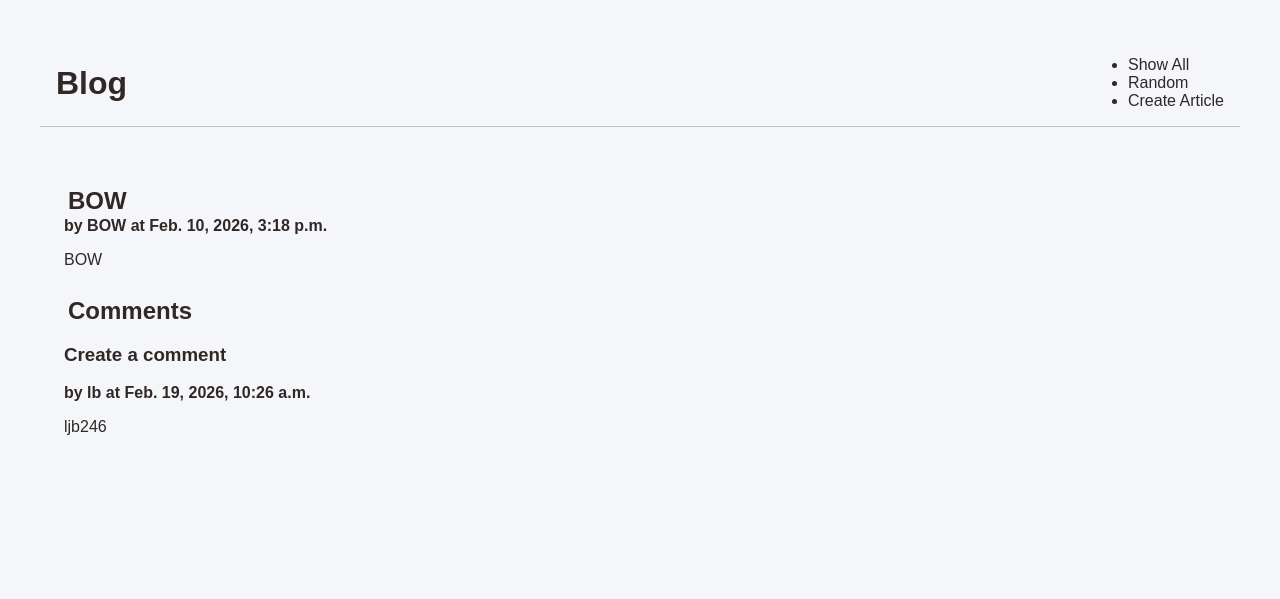
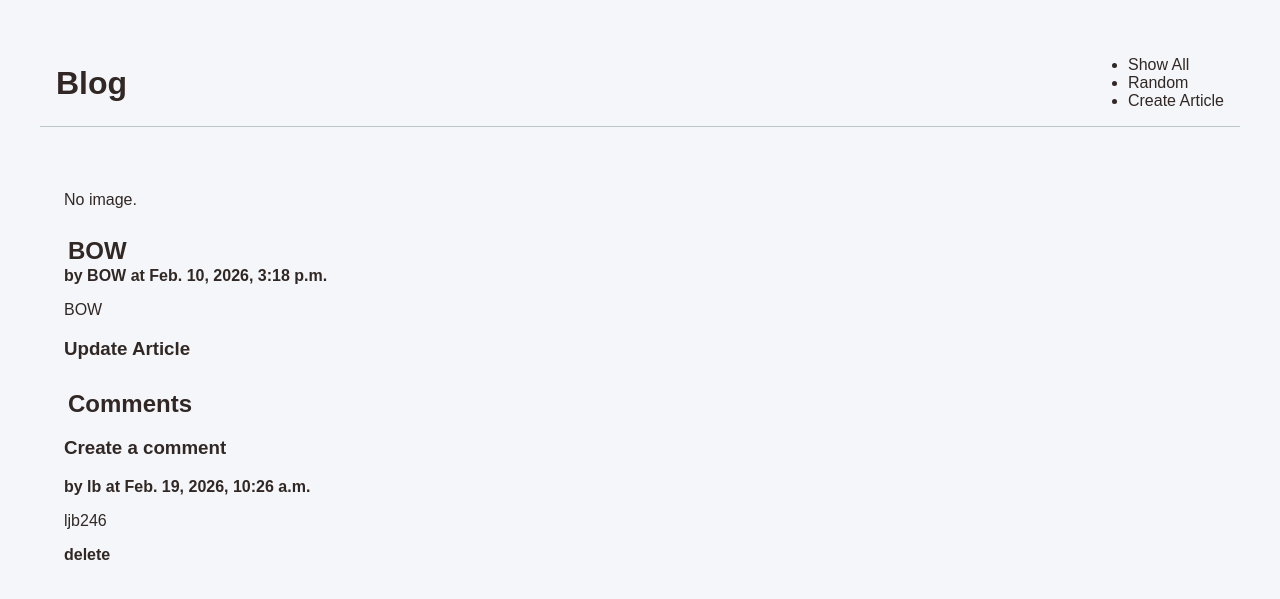
Before and after one commit to ljbrown4/cs412, a Django app: page /blog/ in a window 1280 px wide. Shown: the top 599 px of the page. Run offline with Django 5.2, Linux system fonts and the light colour scheme; data comes from the database, SQL or seed files in the repository.

Commit message:
module 5 examples

```diff
--- a/blog/models.py
+++ b/blog/models.py
@@ -10,7 +10,9 @@ class Article(models.Model):
     author = models.TextField(blank=True)
     text = models.TextField(blank=True)
     published = models.DateTimeField(auto_now=True)
-    image_url = models.URLField(blank=True)
+    # image_url = models.URLField(blank=True) #url as a string
+
+    image_file = models.ImageField(blank=True) #an actual image
 
     def __str__(self):
         return f'{self.title} by {self.author}'
--- a/blog/templates/blog/article.html
+++ b/blog/templates/blog/article.html
@@ -6,8 +6,10 @@
 <main class="grid-container">
 
     <article class="feed-profile">
-        {% if article.image_url %}
-		<img src="{{article.image_url}}" alt="{{article.image_url}}">
+        {% if article.image_file %}
+		<img src="{{article.image_file.url}}" alt="{{article.image_url}}">
+        {% else %}
+        <p> No image.</p>
 		{% endif %}
 
         <div>
@@ -16,6 +18,7 @@
         <p>
         {{article.text}}
         </p>
+        <h3> <a href="{% url 'update_article' article.pk %}"> Update Article</a></h3>
         </div>
 
     <!-- display comments -->
@@ -27,6 +30,7 @@
         <div>
             <strong> by {{c.author}} at {{c.published}} </strong>
             <p> {{c.text}} </p>
+            <a href="{% url 'delete_comment' c.pk %}"> <b>delete</b> </a>
         </div>
     </div>
      </article>
--- a/blog/templates/blog/create_article_form.html
+++ b/blog/templates/blog/create_article_form.html
@@ -2,7 +2,8 @@
 
 {% block content%}
 <h1> create new article</h1>
-<form action="{% url 'create_article' %}" method="POST">
+<form action="{% url 'create_article' %}" method="POST"
+    enctype="multipart/form-data"> <!-- this is for uploading forms with image files-->
     {%csrf_token%}
 <table>{{form.as_table}}</table>
 <input type="submit" name="submit" value="Submit">
--- a/blog/templates/blog/showall.html
+++ b/blog/templates/blog/showall.html
@@ -9,10 +9,12 @@
     <article>
 
 
-        {% if a.image_url %}
+        {% if a.image_file %}
         <a href="{% url 'article' a.pk %}">
-        <img src="{{a.image_url}}" alt="{{a.image_url}}">
+        <img src="{{a.image_file.url}}">
         </a>
+        {% else %}
+        <p> No image.</p>
         {% endif %}
 
         <div>
--- a/blog/urls.py
+++ b/blog/urls.py
@@ -8,6 +8,8 @@ urlpatterns = [
     path('', RandomArticleView.as_view(), name="random"),
     path('show_all', ShowAllView.as_view(), name="show_all"), # modified
     path('article/<int:pk>', ArticleView.as_view(), name='article'),# new module 3
-    path('article/create', CreateArticleView.as_view(), name="create_article"), #new module 4
+    path('article/create', CreateArticleView.as_view(), name="create_article"), # new module 4
+    path('article/<int:pk>/update', UpdateArticleView.as_view(), name="update_article"), # new module 5
     path('article/<int:pk>/create_comment', CreateCommentView.as_view(), name="create_comment"),
+    path('comment/<int:pk>/delete', DeleteCommentView.as_view(), name="delete_comment") # module 5
 ]
--- a/blog/views.py
+++ b/blog/views.py
@@ -1,7 +1,7 @@
 from django.shortcuts import render
-from django.views.generic import ListView, DetailView, CreateView
-from .models import Article
-from .forms import CreateArticleForm, CreateCommentForm
+from django.views.generic import ListView, DetailView, CreateView, UpdateView, DeleteView
+from .models import Article, Comment
+from .forms import CreateArticleForm, CreateCommentForm, UpdateArticleForm
 from django.urls import reverse #allows us to create url from an url pattern name
 import random
 
@@ -43,6 +43,10 @@ class CreateArticleView(CreateView):
     form_class = CreateArticleForm
     template_name = 'blog/create_article_form.html'
 
+    def form_valid(self, form):
+        print(f'CreateArticleView.form_valid(): {form.cleaned_data}')
+        return super().form_valid(form)
+
 class CreateCommentView(CreateView):
     '''a view to handle comment creation'''
 
@@ -83,3 +87,21 @@ class CreateCommentView(CreateView):
         #add to ctxt data
         context['article'] = article
         return context
+
+
+class UpdateArticleView(UpdateView):
+    model = Article
+    form_class= UpdateArticleForm
+    template_name = "blog/update_article_form.html"
+
+class DeleteCommentView(DeleteView):
+    model = Comment
+    template_name = "blog/delete_comment_form.html"
+
+    def get_success_url(self):
+        #find pk
+        pk = self.kwargs['pk']
+        #find comm obj
+        comment = Comment.objects.get(pk=pk)
+        article = comment.article
+        return reverse('article', kwargs={'pk':article.pk})
--- a/cs412/settings.py
+++ b/cs412/settings.py
@@ -139,3 +139,8 @@ CS_DEPLOYMENT_HOSTNAME = 'cs-webapps.bu.edu'
 if socket.gethostname() == CS_DEPLOYMENT_HOSTNAME:
     STATIC_URL = '/ljbrown4/static/'
     MEDIA_URL = '/ljbrown4/media/'
+
+
+#declarations to ref media files
+MEDIA_ROOT = os.path.join(BASE_DIR, 'media/')
+MEDIA_URL = "/media/"
--- a/cs412/urls.py
+++ b/cs412/urls.py
@@ -27,4 +27,6 @@ urlpatterns = [
     path('restaurant/', include('restaurant.urls')),
     path('blog/', include('blog.urls')),
     path('mini_insta/', include('mini_insta.urls')),
-]+ static(settings.STATIC_URL, document_root=settings.STATIC_ROOT) #access to static files
+]
+urlpatterns += static(settings.STATIC_URL, document_root=settings.STATIC_ROOT) #access to static files
+urlpatterns += static(settings.MEDIA_URL, document_root=settings.MEDIA_ROOT) #access to static files
```
Also changed, not shown: blog/forms.py (+6 -1 lines), blog/templates/blog/delete_comment_form.html (added, +15 -0 lines), blog/templates/blog/update_article_form.html (added, +14 -0 lines), blog/migrations/0004_remove_article_image_url_article_image_file.py (added).
